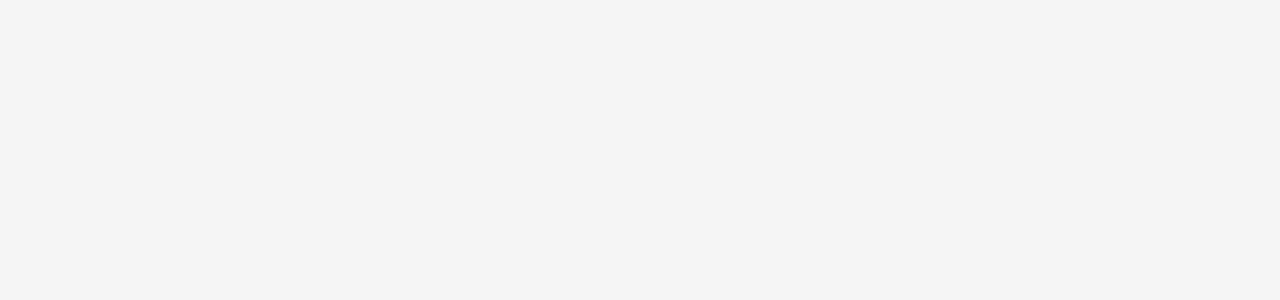
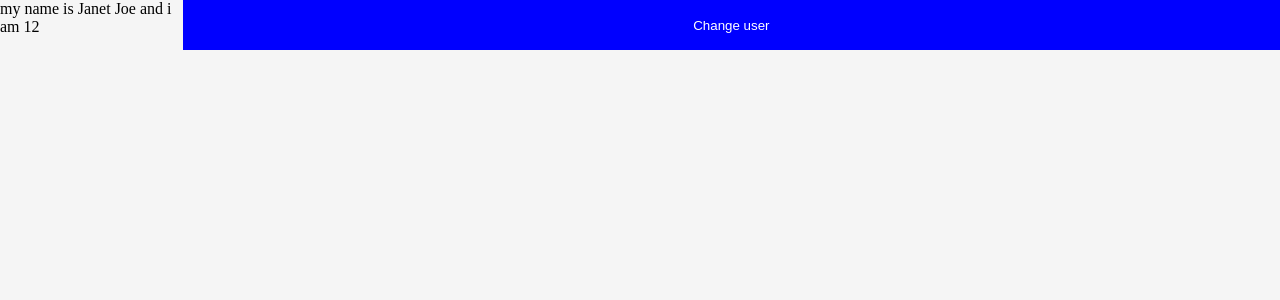
Before and after one commit to lilbex/sq12-react, a React (Create React App) app: page /component1 in a window 1280 px wide. Before the commit this address had no page. Shown: the top 300 px of the page. Built offline with nearby package versions, Linux system fonts and the light colour scheme.

Commit message:
use context

```diff
--- a/src/App.js
+++ b/src/App.js
@@ -9,8 +9,14 @@ import Category from "./components/decadevProfile/category";
 import LoginPage from "./components/decadevProfile/loginPage";
 import ProtectedRoute from "./utils/protectedRoute";
 import TableOfContent from "./page/tableOfContent";
+import { ContextStore } from "./context/contextStore";
+import Componenet1 from "./components/useContext/Component1";
+import Component2 from "./components/useContext/Component2";
 
 function App() {
+  const [user, setUser] = useState("Janet Joe");
+  const [number, setNumber] = useState(12);
+
   // const [number, setNumber] = useState(0);
   // const onChangeHandler = (e, n) => {
   //   console.log(n);
@@ -36,6 +42,7 @@ function App() {
   // }, [number]);
 
   return (
+    <ContextStore.Provider value={{user, setUser, number}}>
       <div className="index">
         <ToastContainer />
         <Routes>
@@ -51,8 +58,11 @@ function App() {
             }
           />
           <Route path="/" element={<TableOfContent />} />
+          <Route path="/component1" element={<Componenet1 />} />
+          <Route path="/component2" element={<Component2 />} />
         </Routes>
       </div>
+    </ContextStore.Provider>
   );
 }
 
--- a/src/components/Button.js
+++ b/src/components/Button.js
@@ -1,10 +1,10 @@
 import React from "react";
 import styled from "styled-components";
 
-function Button({title, onClick, backgroundColor, white, blue, green, type}) {
+function Button({title, onClick, backgroundColor, white, blue, green, type, height}) {
 
   return (
-    <ButtonStyle type={type} white={white} blue={blue} green={green} backgroundColor={backgroundColor} onClick={onClick} >
+    <ButtonStyle height={height} type={type} white={white} blue={blue} green={green} backgroundColor={backgroundColor} onClick={onClick} >
       {title}
     </ButtonStyle>
   );
@@ -20,4 +20,5 @@ const ButtonStyle = styled.button`
   text-align: center;
   text-decoration: none;
   width: 100%;
+  height: ${({height}) => height || "50px"};
 `;
--- a/src/components/decadevProfile/index.js
+++ b/src/components/decadevProfile/index.js
@@ -1,4 +1,4 @@
-import React from "react";
+import React,{useRef, useEffect} from "react";
 import styled from "styled-components";
 import Input from "../input";
 import * as Yup from "yup";
@@ -45,6 +45,11 @@ export default function Index() {
     password: "",
     confirmPassword: "",
   };
+  const inputRef = useRef(null);
+
+ const myRef = () => inputRef.current.value = "Hello";
+
+
 
   const onSubmit = (values) => {
     console.log(values);
@@ -71,6 +76,7 @@ export default function Index() {
             placeholder="First Name"
             onChange={formik.handleChange}
             value={formik.values.firstName}
+            ref = {inputRef}
           />
           {formik.errors.firstName && formik.touched.firstName ? (
             <div className="error">{formik.errors.firstName}</div>
--- a/src/components/input.js
+++ b/src/components/input.js
@@ -1,7 +1,7 @@
 import React from "react";
 import styled from "styled-components";
 
-function Input({ placeholder, onChange, value, type, name }) {
+function Input({ placeholder, onChange, value, type, name, ref }) {
   return (
     <InputWrapper>
       <input
@@ -10,6 +10,7 @@ function Input({ placeholder, onChange, value, type, name }) {
         value={value}
         type={type}
         name={name}
+        ref = {ref}
       />
     </InputWrapper>
   );
--- /dev/null
+++ b/src/components/useContext/Component1.js
@@ -0,0 +1,21 @@
+import React, { useState, useContext } from "react";
+import { ContextStore } from "../../context/contextStore";
+import Button from "../Button";
+import styled from "styled-components";
+
+const Componenet1 = () => {
+  const { user, setUser, number } = useContext(ContextStore);
+
+  const updateUser = () => {
+    setUser("Rebecca Monday");
+  };
+
+  return (
+    <>
+      <div>my name is {user} and i am {number}</div>
+      <Button title = "Change user" onClick = {updateUser} />
+    </>
+  );
+};
+
+export default Componenet1;
--- /dev/null
+++ b/src/components/useContext/Component2.js
@@ -0,0 +1,14 @@
+import { useContext } from "react";
+import Componenet1 from "./Component1";
+import { ContextStore } from "../../context/contextStore";
+
+const Component2 = () => {
+    const { user, setUser } = useContext(ContextStore);
+  return (
+    <div>
+      {user}
+    </div>
+  );
+}
+
+export default Component2;
--- /dev/null
+++ b/src/context/contextStore.js
@@ -0,0 +1,3 @@
+import {createContext} from "react";
+
+export const ContextStore = createContext();
```
Also changed, not shown: src/components/useContext/Component3.js (added, +11 -0 lines). Lines whose indentation alone changed are shown as unchanged.
